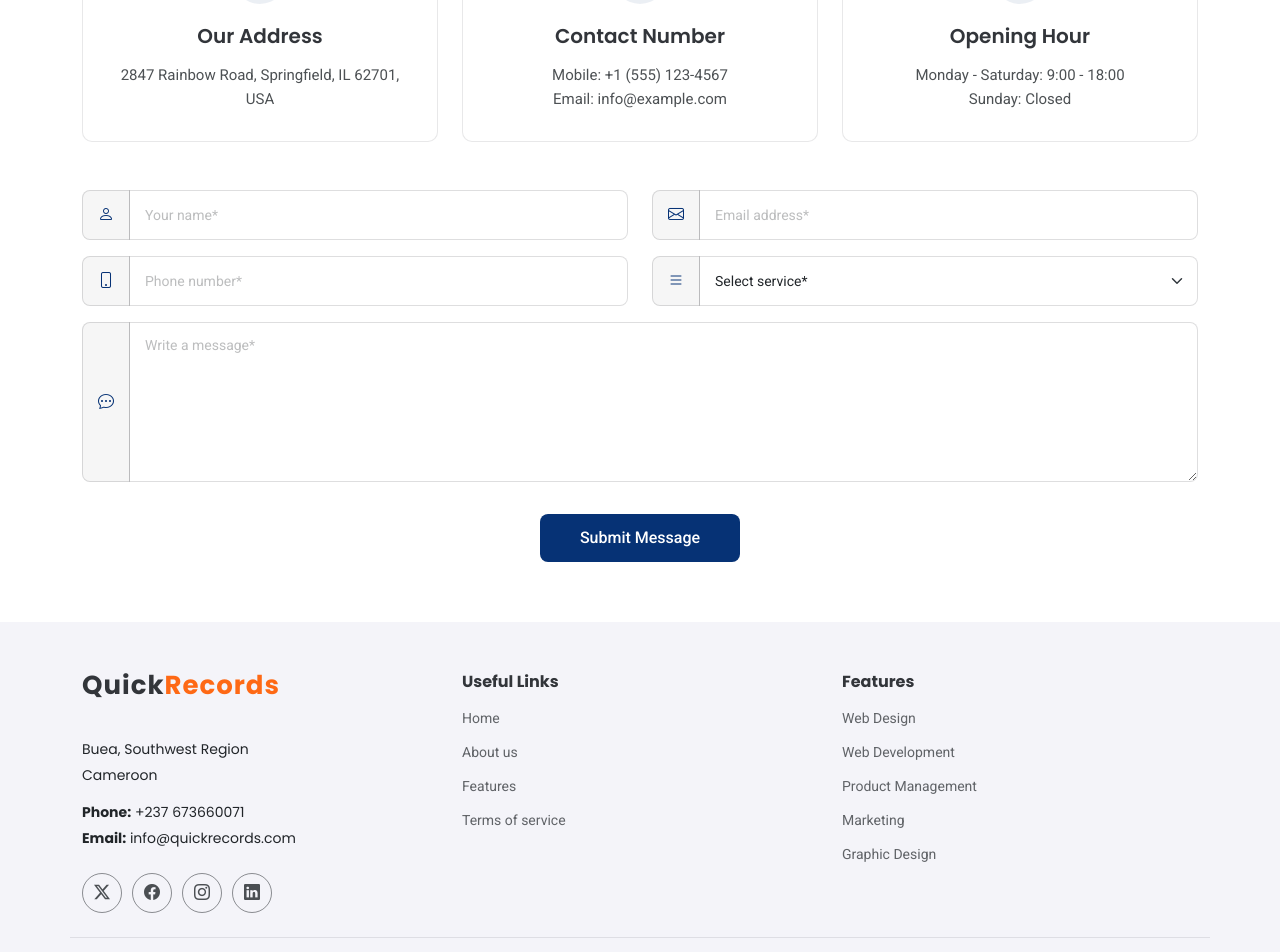
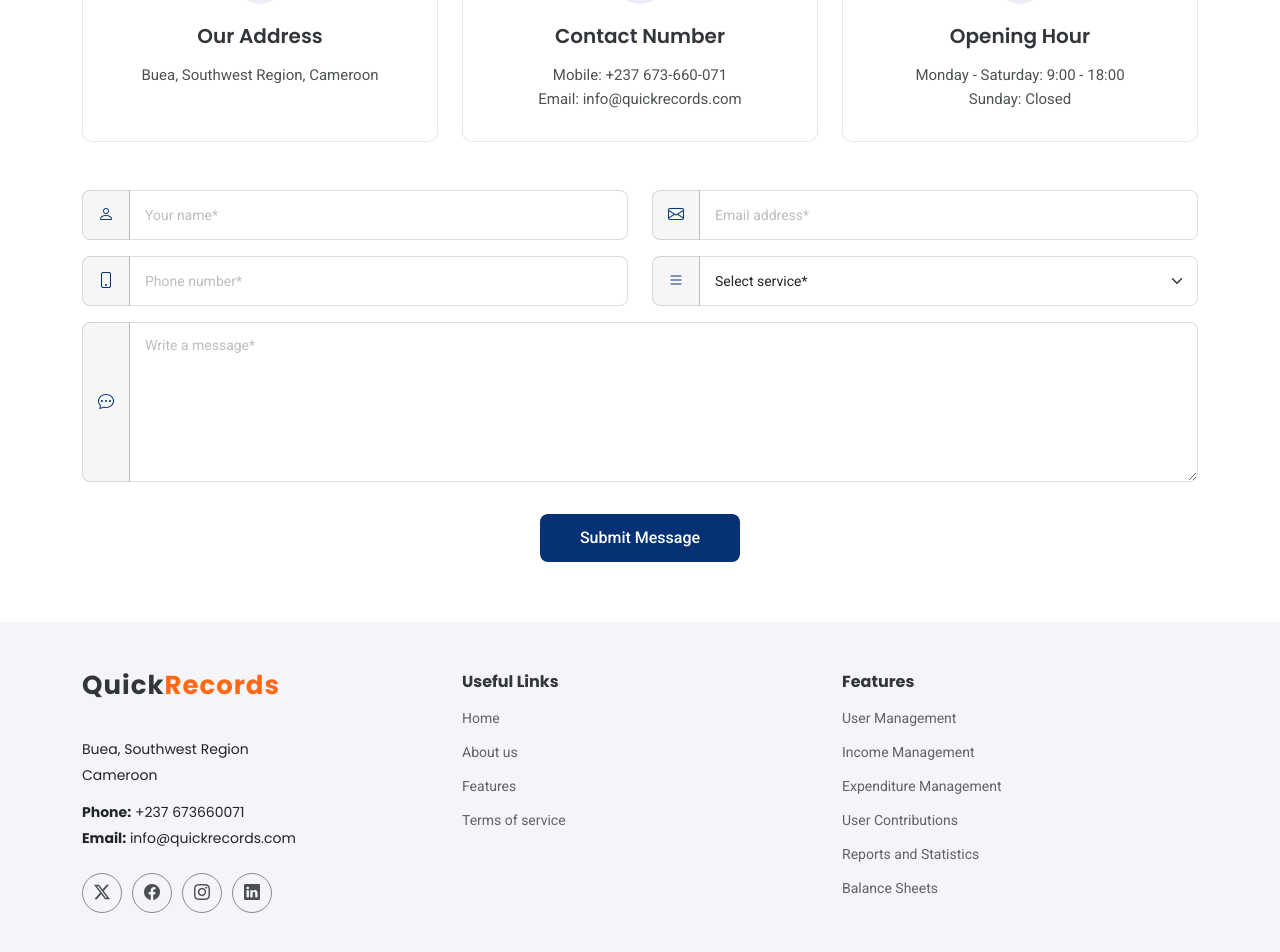
Before and after one commit to QuickRecordsTeam/quick-records-website, a React (Vite) app: page / in a window 1280 px wide. Shown: the part 5328-6280 px from the top of the page. Built offline with nearby package versions, Linux system fonts and the light colour scheme.

Commit message:
create website-layout

```diff
--- a/src/components/Contact.tsx
+++ b/src/components/Contact.tsx
@@ -20,7 +20,7 @@ const Contact = () => {
                   <i className="bi bi-geo-alt"></i>
                 </div>
                 <h3>Our Address</h3>
-                <p>2847 Rainbow Road, Springfield, IL 62701, USA</p>
+                <p>Buea, Southwest Region, Cameroon</p>
               </div>
             </div>
 
@@ -31,9 +31,9 @@ const Contact = () => {
                 </div>
                 <h3>Contact Number</h3>
                 <p>
-                  Mobile: +1 (555) 123-4567
+                  Mobile: +237 673-660-071
                   <br />
-                  Email: info@example.com
+                  Email: info@quickrecords.com
                 </p>
               </div>
             </div>
--- a/src/components/Footer.tsx
+++ b/src/components/Footer.tsx
@@ -62,19 +62,22 @@ const Footer = () => {
               <h4>Features</h4>
               <ul>
                 <li>
-                  <a href="#">Web Design</a>
+                  <a href="#features">User Management</a>
                 </li>
                 <li>
-                  <a href="#">Web Development</a>
+                  <a href="#features">Income Management</a>
                 </li>
                 <li>
-                  <a href="#">Product Management</a>
+                  <a href="#features">Expenditure Management</a>
                 </li>
                 <li>
-                  <a href="#">Marketing</a>
+                  <a href="#features">User Contributions</a>
                 </li>
                 <li>
-                  <a href="#">Graphic Design</a>
+                  <a href="#features">Reports and Statistics</a>
+                </li>
+                <li>
+                  <a href="#features">Balance Sheets</a>
                 </li>
               </ul>
             </div>
```
